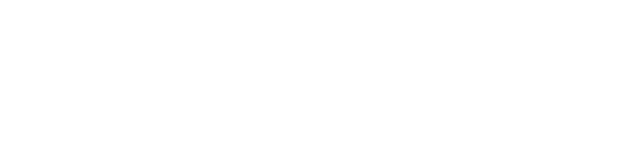
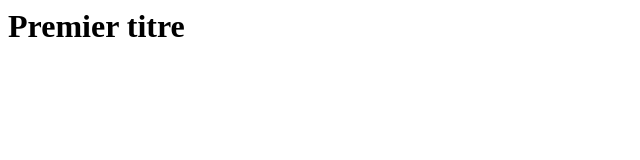
Before and after one commit to Erghan/git_test, a plain HTML site: page index.html in a window 1280 px wide. Shown: the whole page, without its empty margins (0-640 px from the left). Drawn offline with Linux system fonts and the light colour scheme.

Commit message:
Ajout d'un h1 à l'index

```diff
--- a/index.html
+++ b/index.html
@@ -6,6 +6,8 @@
     <title>super git test</title>
 </head>
 <body>
-
+    <header>
+        <h1>Premier titre</h1>
+    </header>
 </body>
 </html>
```
